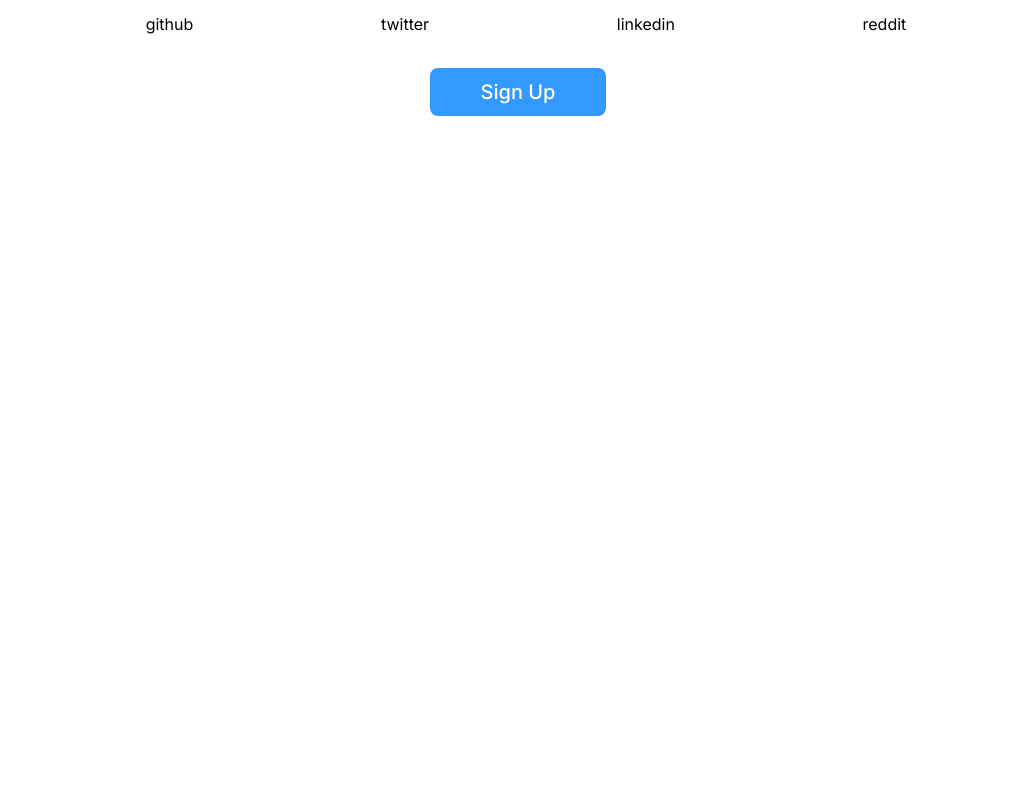
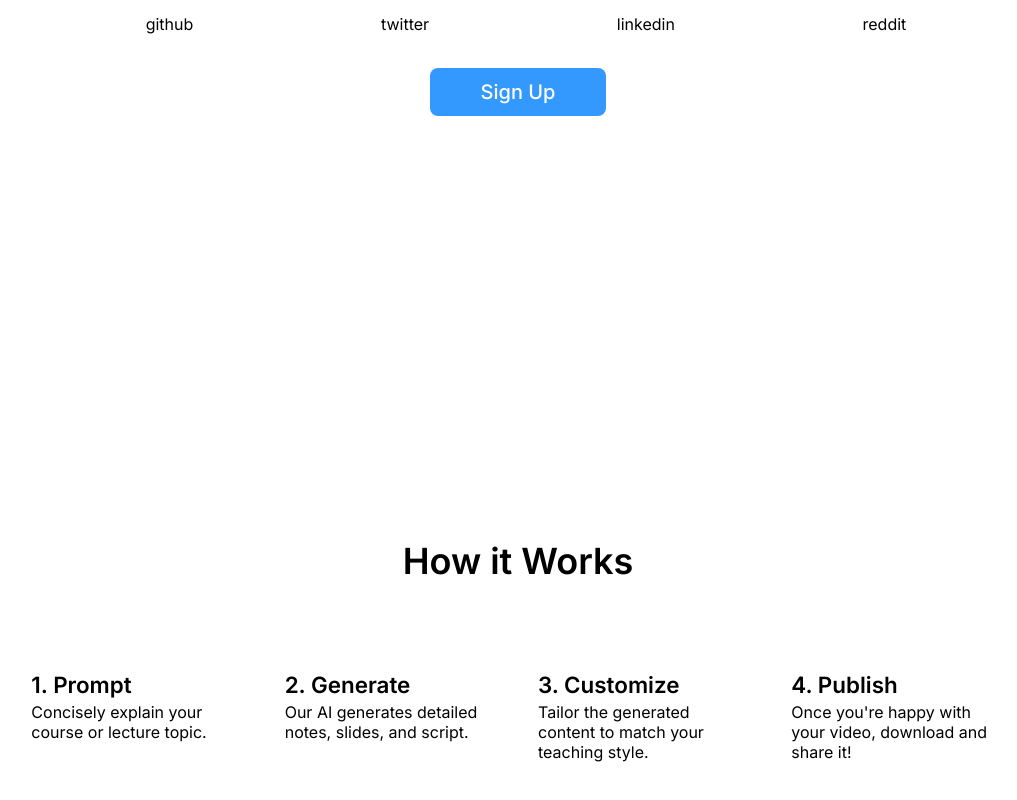
Before and after one commit to KnoWhiz/CraftyFrontend, a Next.js app: page / in a window 1280 px wide. Shown: the part 744-1544 px from the top of the page, without its empty margins (122-1139 px from the left). Before the commit the page ends 956 px from the top, so only its background shows below. Built offline with nearby package versions, Linux system fonts and the light colour scheme.

Commit message:
Add steps component

```diff
--- a/src/app/page.tsx
+++ b/src/app/page.tsx
@@ -1,12 +1,14 @@
 import NavBar from "@/components/NavBar";
 import Demo from "@/components/Demo";
 import Footer from "@/components/Footer";
+import Steps from "@/components/Steps";
 
 export default function Home() {
   return (
     <div className="h-screen w-screen">
       <NavBar />
       <Demo />
+      <Steps />
       <Footer />
     </div>
   );
--- a/src/components/Demo.tsx
+++ b/src/components/Demo.tsx
@@ -2,16 +2,17 @@ import React from "react";
 
 const Demo = () => {
   return (
-    <div className="bg-main-blue w-full h-1/2 mt-24">
+    <div className="h-full font-Inter">
+      <div className="bg-main-blue w-full h-1/2 mt-24 mb-[30rem]">
         <div className="flex flex-col justify-center items-center">
           <div
             id="demo text"
             className="flex flex-col mb-1 mt-20 items-center justify-center text-main-black"
           >
-          <h1 className="text-3xl font-Inter font-semibold text-main-black">
+            <h1 className="text-3xl font-semibold text-main-black">
               Effortless Video Creation for Educators
             </h1>
-          <h2 className="font-Inter mb-4 text-2xl font-medium">
+            <h2 className="mb-4 text-2xl font-medium">
               Turn learning objectives into AI-powered videos that empower your
               students
             </h2>
@@ -23,10 +24,11 @@ const Demo = () => {
           />
           <button
             type="button"
-          className="font-Inter h-12 w-44 mb-24 rounded-lg bg-button-blue text-xl font-medium text-main-white"
+            className="h-12 w-44 rounded-lg bg-button-blue text-xl font-medium text-main-white"
           >
             Sign Up
           </button>
+        </div>
       </div>
     </div>
   );
--- /dev/null
+++ b/src/components/Steps.tsx
@@ -0,0 +1,38 @@
+import React from "react";
+
+const Steps = () => {
+  return (
+    <div className="flex flex-col justify-center items-center h-full mt-24 gap-y-20 font-Inter">
+      <h1 className="text-title font-semibold">How it Works</h1>
+
+      <div className="flex flex-row items-baseline justify-center gap-10 text-main-black">
+        <div className="flex w-1/6 flex-col justify-center">
+          <div className="text-2xl font-semibold">1. Prompt</div>
+          <div className="flex flex-wrap font-normal leading-tight">
+            Concisely explain your course or lecture topic.
+          </div>
+        </div>
+        <div className="flex w-1/6 flex-col justify-center">
+          <div className="text-2xl font-semibold">2. Generate</div>
+          <div className="flex flex-wrap font-normal leading-tight">
+            Our AI generates detailed notes, slides, and script.
+          </div>
+        </div>
+        <div className="flex w-1/6 flex-col justify-center">
+          <div className="text-2xl font-semibold">3. Customize</div>
+          <div className="flex flex-wrap font-normal leading-tight">
+            Tailor the generated content to match your teaching style.
+          </div>
+        </div>
+        <div className="flex w-1/6 flex-col justify-center">
+          <div className="text-2xl font-semibold">4. Publish</div>
+          <div className="flex flex-wrap font-normal leading-tight">
+            Once you&apos;re happy with your video, download and share it!
+          </div>
+        </div>
+      </div>
+    </div>
+  );
+};
+
+export default Steps;
```
Lines whose indentation alone changed are shown as unchanged.
